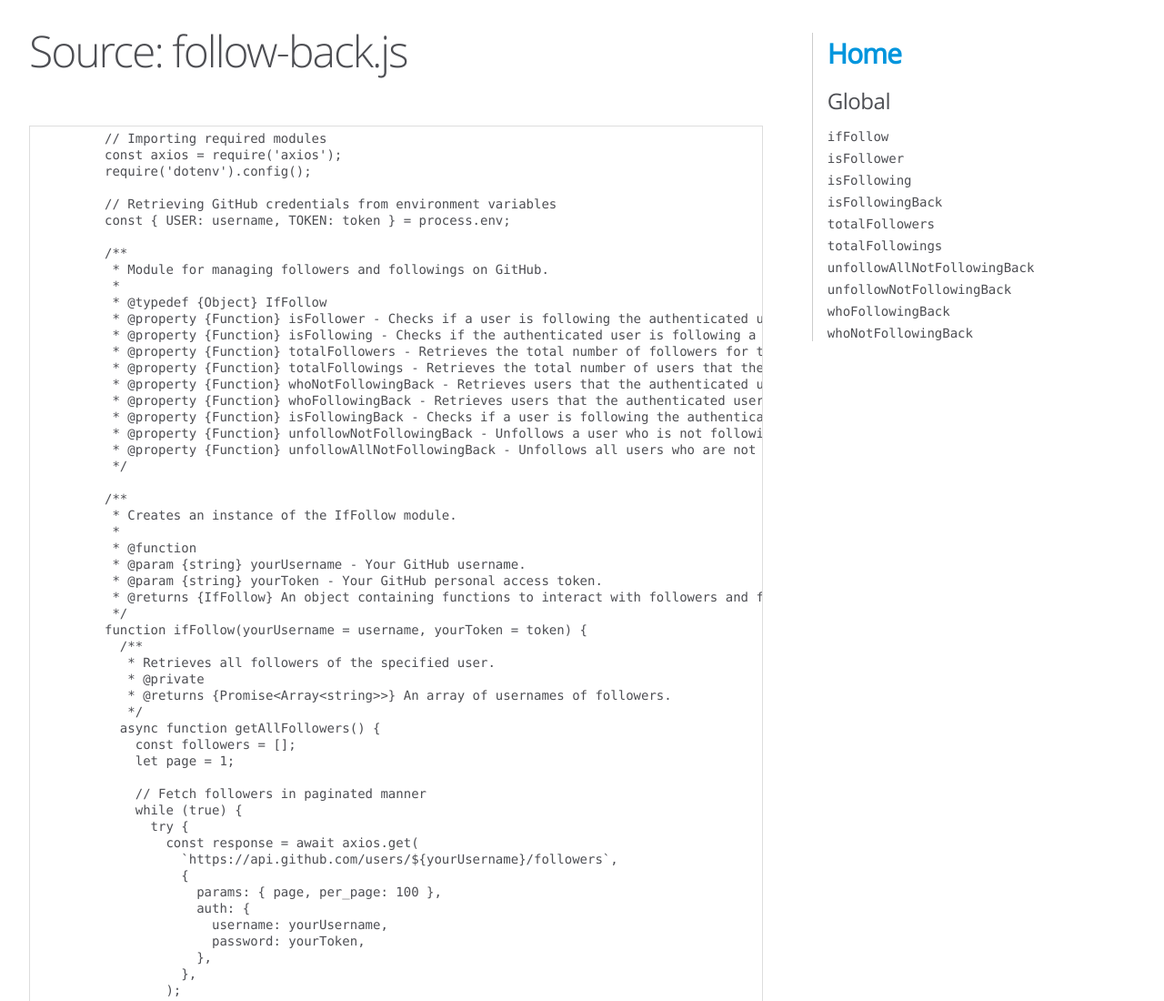
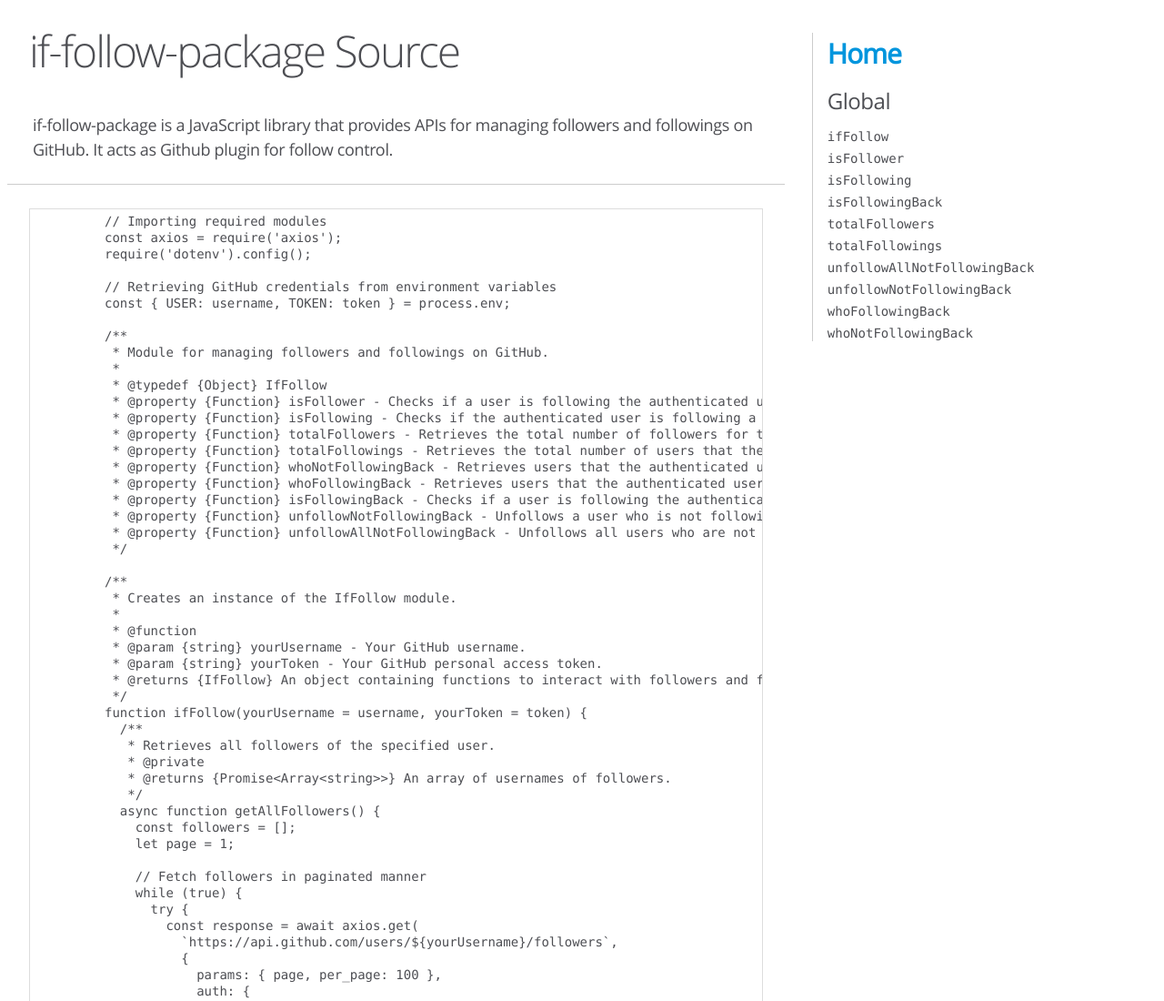
Before and after one commit to farhan7reza7/if-follow-package, a website built with webpack: page docs/follow-back.js.html in a window 1280 px wide. Shown: the top 1100 px of the page at 91% size. Built offline with nearby package versions, Linux system fonts and the light colour scheme.

```diff
--- a/docs/follow-back.js.html
+++ b/docs/follow-back.js.html
@@ -25,12 +25,12 @@
 
 <div id="main">
 
-    <h1 class="page-title">Source: follow-back.js</h1>
-
-
-
-
-
+      <h1 class="page-title">if-follow-package Source</h1>
+      <section>
+        <header>
+          <h4>if-follow-package is a JavaScript library that provides APIs for managing followers and followings on GitHub. It acts as Github plugin for follow control.</h4>
+        </header>
+      </section>
 
     <section>
         <article>
```
